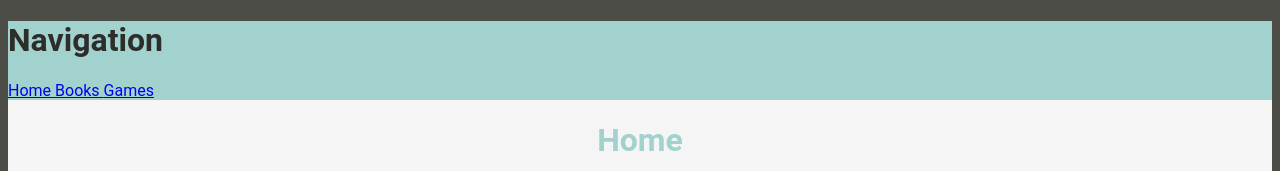
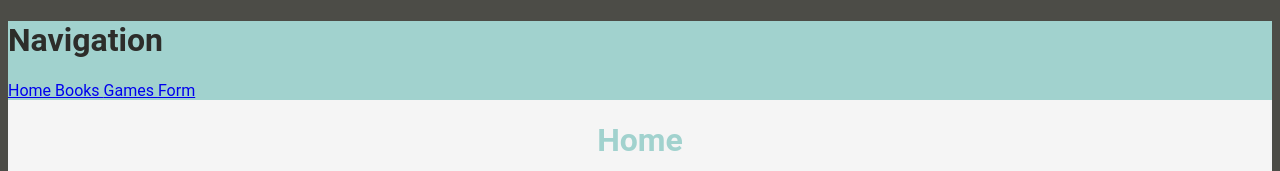
Before and after one commit to dfrancisco26/react-template-01, a React app: page / in a window 1280 px wide. Shown: the top 171 px of the page. Built offline with nearby package versions, Linux system fonts and the light colour scheme.

Commit message:
Added form NavLink to navigation component.

```diff
--- a/src/components/Page/Navigation.jsx
+++ b/src/components/Page/Navigation.jsx
@@ -7,6 +7,7 @@ export default function Navigation() {
       <NavLink to="/">Home </NavLink>
       <NavLink to="/books">Books </NavLink>
       <NavLink to="/games">Games </NavLink>
+      <NavLink to="/form">Form </NavLink>
     </nav>
   );
 }
```
